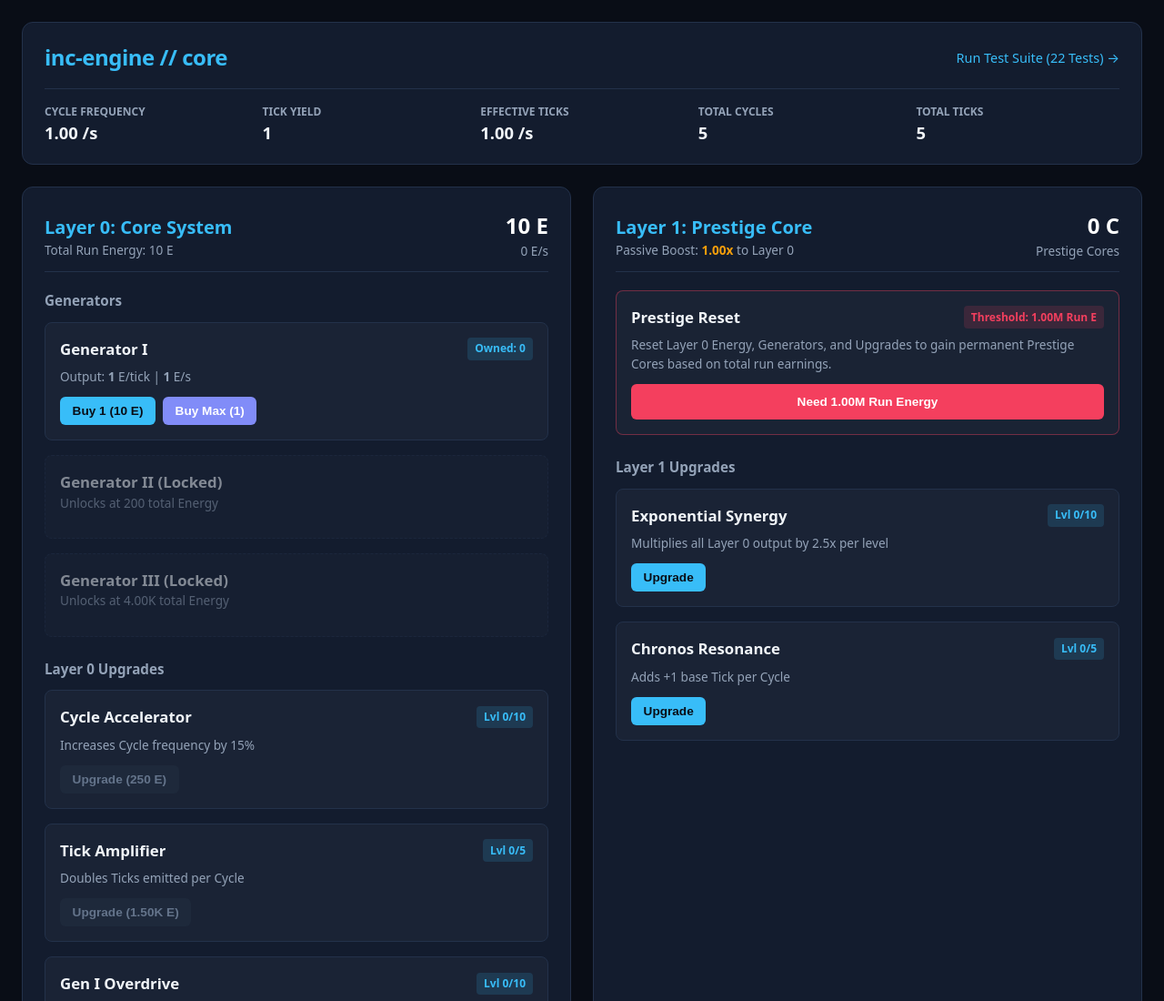
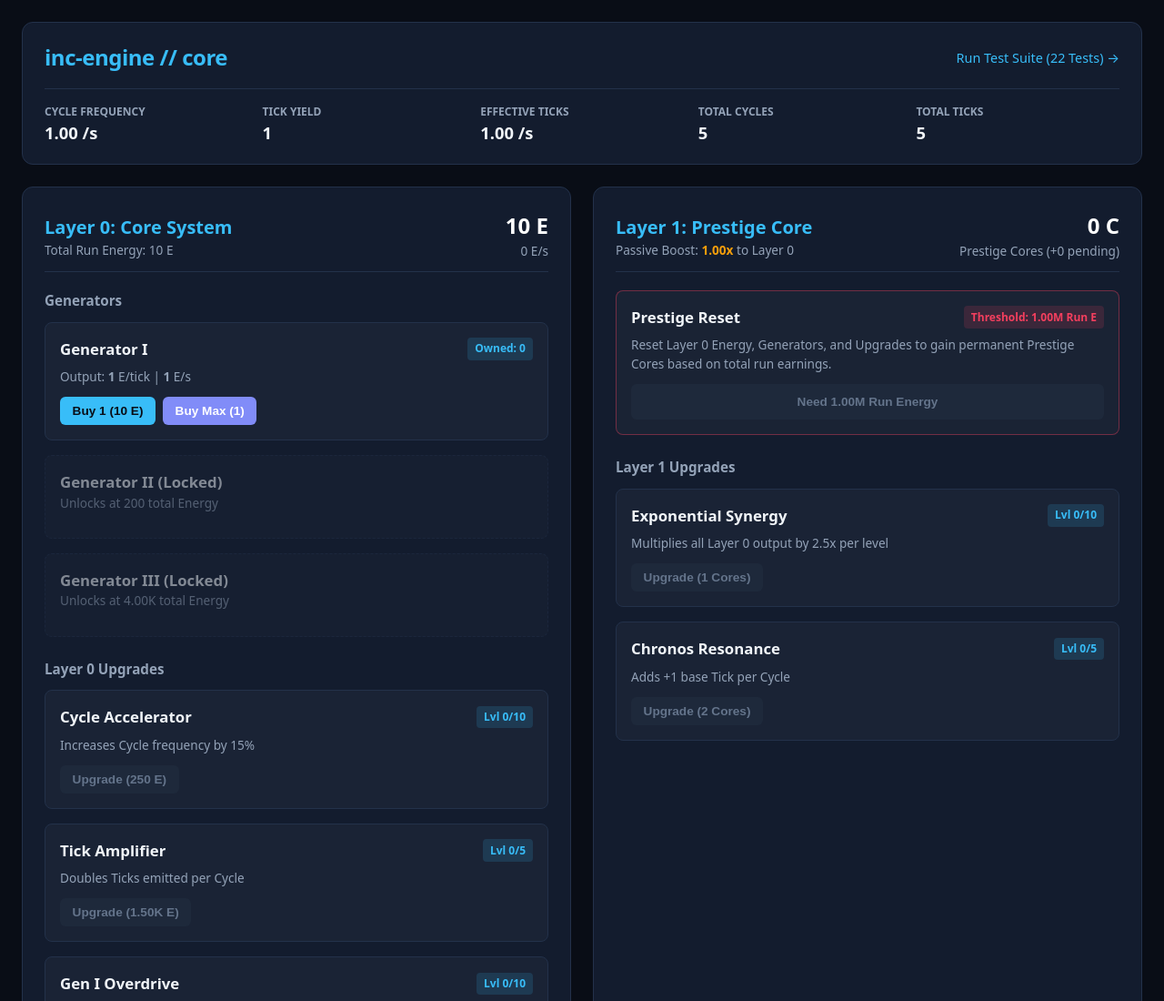
Before and after one commit to mattiasgreen/inc-engine, a plain HTML site: page index.html in a window 1280 px wide. Shown: the top 1100 px of the page at 91% size. Drawn offline with Linux system fonts and the light colour scheme.

Commit message:
fix(ui): preserve button class selectors in render loop and mount layer1-pending

```diff
--- a/index.html
+++ b/index.html
@@ -236,7 +236,7 @@
         </div>
         <div style="text-align: right;">
           <div class="currency-display"><span id="layer1-currency">0</span> C</div>
-          <div class="currency-sub">Prestige Cores</div>
+          <div class="currency-sub">Prestige Cores (+<span id="layer1-pending">0</span> pending)</div>
         </div>
       </div>
 
--- a/src/ui/app.js
+++ b/src/ui/app.js
@@ -254,11 +254,11 @@
 
     ui.buy1Btn.textContent = `Buy 1 (${cost1.format()} E)`;
     ui.buy1Btn.disabled = !canAfford1;
-    ui.buy1Btn.className = `btn ${canAfford1 ? 'primary' : 'disabled'}`;
+    ui.buy1Btn.className = `btn btn-buy-1 ${canAfford1 ? 'primary' : 'disabled'}`;
 
     ui.buyMaxBtn.textContent = `Buy Max (${maxInfo.count})`;
     ui.buyMaxBtn.disabled = maxInfo.count <= 0;
-    ui.buyMaxBtn.className = `btn ${maxInfo.count > 0 ? 'secondary' : 'disabled'}`;
+    ui.buyMaxBtn.className = `btn btn-buy-max ${maxInfo.count > 0 ? 'secondary' : 'disabled'}`;
   }
 
   // Update Layer 0 Upgrades
@@ -288,11 +288,11 @@
     if (isMax) {
       ui.btn.textContent = 'Maxed';
       ui.btn.disabled = true;
-      ui.btn.className = 'btn disabled';
+      ui.btn.className = 'btn btn-upgrade disabled';
     } else {
       ui.btn.textContent = `Upgrade (${cost.format()} E)`;
       ui.btn.disabled = !canAfford;
-      ui.btn.className = `btn ${canAfford ? 'primary' : 'disabled'}`;
+      ui.btn.className = `btn btn-upgrade ${canAfford ? 'primary' : 'disabled'}`;
     }
   }
 
@@ -304,7 +304,10 @@
 
   document.getElementById('layer1-currency').textContent = layer1.currency.format();
   document.getElementById('layer1-passive-mult').textContent = `${passiveMult.toNumber().toFixed(2)}x`;
-  document.getElementById('layer1-pending').textContent = prestigeReward.format();
+  const pendingEl = document.getElementById('layer1-pending');
+  if (pendingEl) {
+    pendingEl.textContent = prestigeReward.format();
+  }
 
   const prestigeBtn = document.getElementById('btn-prestige');
   prestigeBtn.disabled = !canPrestige;
@@ -327,11 +330,11 @@
     if (isMax) {
       ui.btn.textContent = 'Maxed';
       ui.btn.disabled = true;
-      ui.btn.className = 'btn disabled';
+      ui.btn.className = 'btn btn-upgrade disabled';
     } else {
       ui.btn.textContent = `Upgrade (${cost.format()} Cores)`;
       ui.btn.disabled = !canAfford;
-      ui.btn.className = `btn ${canAfford ? 'primary' : 'disabled'}`;
+      ui.btn.className = `btn btn-upgrade ${canAfford ? 'primary' : 'disabled'}`;
     }
   }
 }
```
Also changed, not shown: 1 other file.
